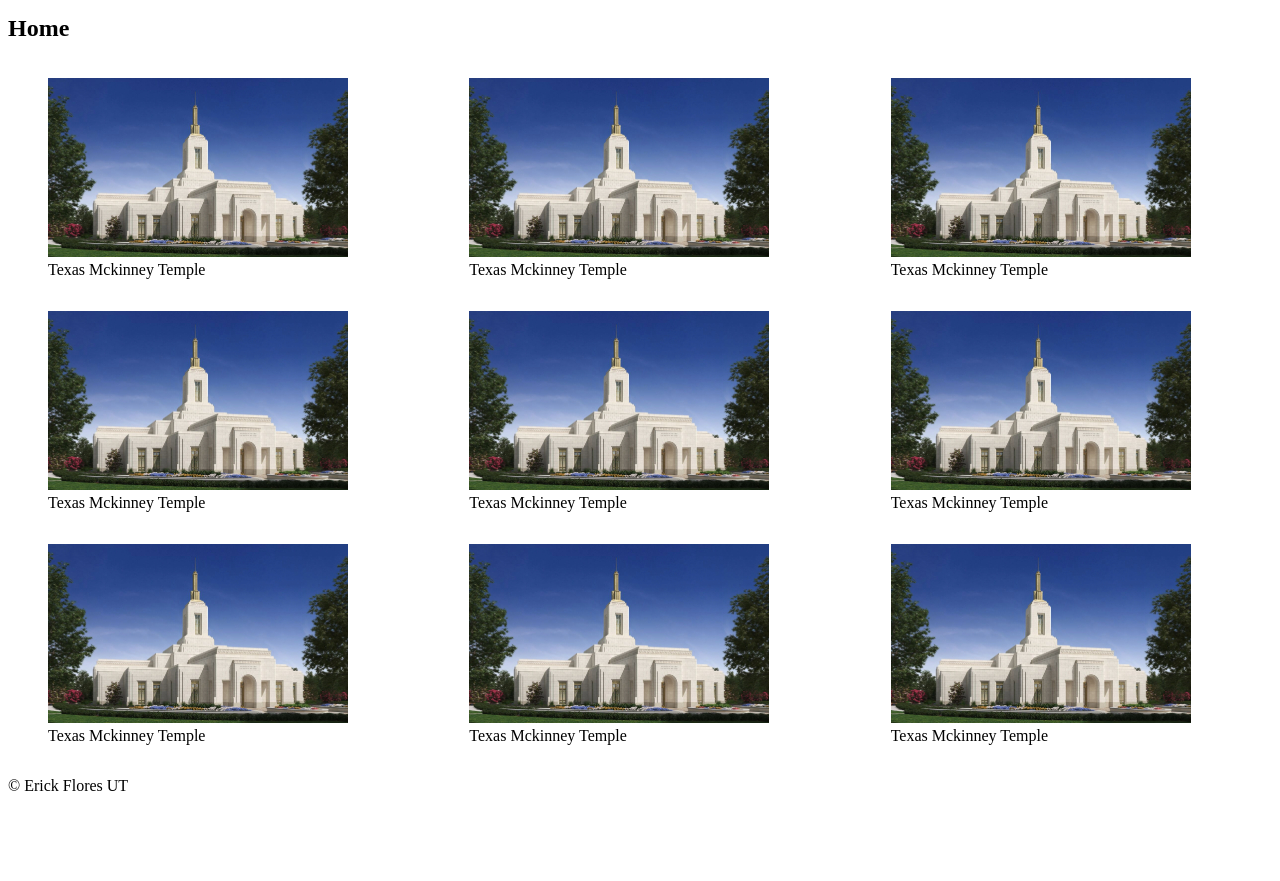
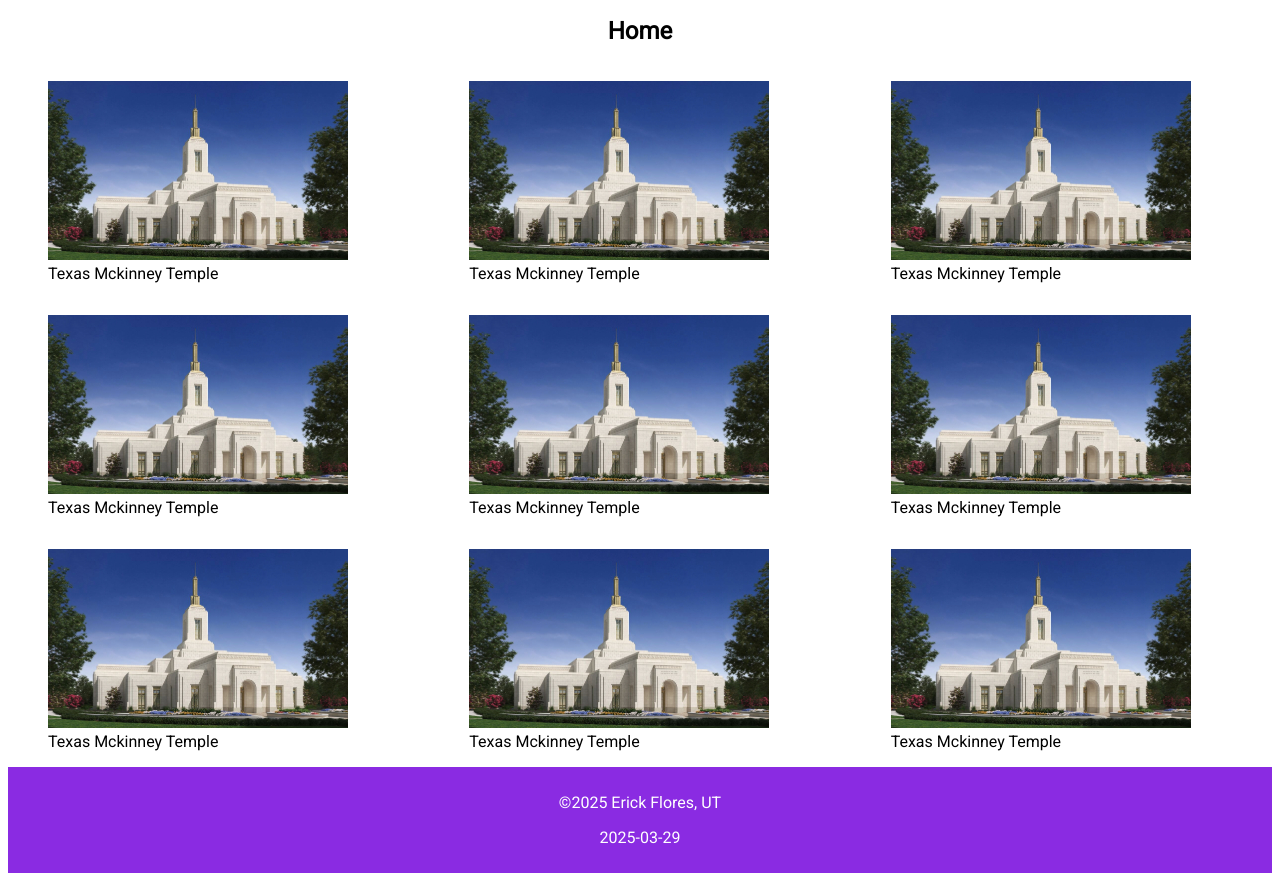
Before and after one commit to ef10res/wdd131, a plain HTML site: page temples.html in a window 1280 px wide. Shown: the part 143-1024 px from the top of the page. Before the commit the page ends 954 px from the top, so only its background shows below. Drawn offline with Linux system fonts and the light colour scheme.

Commit message:
fixed footer

```diff
--- a/scripts/temples.js
+++ b/scripts/temples.js
@@ -5,3 +5,12 @@ hambutton.addEventListener('click', () => {
     mainnav.classList.toggle('show');
     hambutton.classList.toggle('show');
 });
+
+const lastModifiedDate = new Date(document.lastModified);
+const year = lastModifiedDate.getFullYear();
+const month = String(lastModifiedDate.getMonth() + 1).padStart(2, '0'); // Months are 0-indexed
+const day = String(lastModifiedDate.getDate()).padStart(2, '0');
+
+const formattedDate = `${year}-${month}-${day}`;
+
+document.getElementById('lastModified').textContent = formattedDate;
--- a/styles/temples.css
+++ b/styles/temples.css
@@ -1,4 +1,4 @@
-@media screen and (max-width: 639px) {
+
 nav.show {
     background-color: blueviolet;
     color: white;
@@ -51,4 +51,10 @@
 nav a:hover {
     border: 1px solid white;
 }
+
+footer {
+    background-color: blueviolet;
+    color: white;
+    text-align: center;
+    padding: 10px;
 }
--- a/temples.html
+++ b/temples.html
@@ -68,7 +68,7 @@
     </main>
     <footer>
         <p>
-            <span id="currentyear">&copy; Erick Flores UT</span>
+            <span id="currentyear">&copy;2025 Erick Flores, UT</span>
         </p>
         <p id="lastModified">
 
```
Lines whose indentation alone changed are shown as unchanged.
